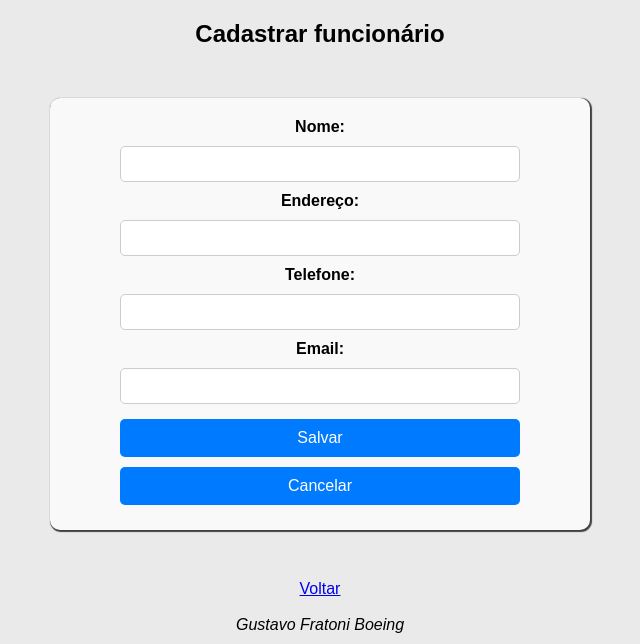
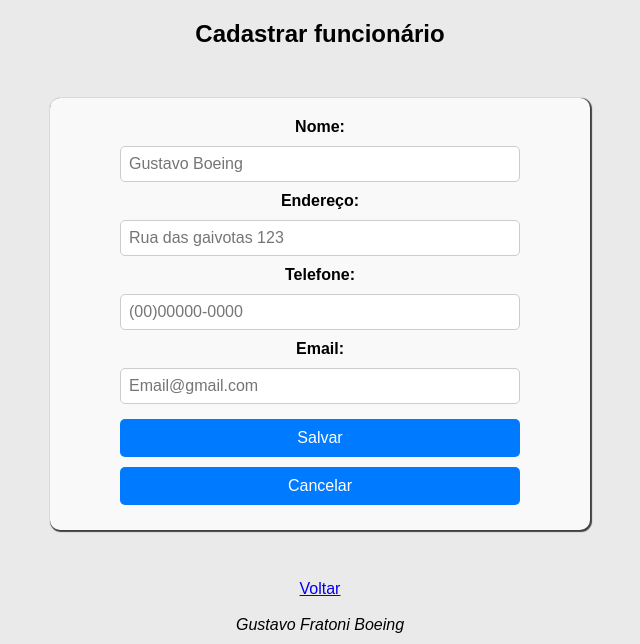
Before and after one commit to gustavoboeing12/gustavo_f_boeing_prova, a PHP site: page /cadastro_funcionario.php in a window 1280 px wide. Shown: the part 56-700 px from the top of the page, without its empty margins (320-960 px from the left). Run offline with PHP 8.4, Linux system fonts and the light colour scheme; a user stored in the database is signed in.

Commit message:
Nova validação cadastro funcionário

```diff
--- a/MaterialApoio/MaterialApoio/cadastro_funcionario.php
+++ b/MaterialApoio/MaterialApoio/cadastro_funcionario.php
@@ -56,16 +56,16 @@ if($_SERVER["REQUEST_METHOD"] == "POST"){
 
      <form action="cadastro_funcionario.php" method="POST">
         <label for="nome_funcionario">Nome: </label>
-        <input type="text" id="nome_funcionario" name="nome_funcionario" minlength="3" required/>
+        <input type="text" id="nome_funcionario" name="nome_funcionario" title="Apenas letras" placeholder="Gustavo Boeing" minlength="3" required pattern="[A-Za-zÁ-ÿ\s]+"/>
 
         <label for="endereco">Endereço: </label>
-        <input type="text" id="endereco" name="endereco" minlength="5" required/>
+        <input type="text" id="endereco" name="endereco" title="Mínimo de 5 letras" placeholder="Rua das gaivotas 123" minlength="5" required/>
 
         <label for="telefone">Telefone:</label>
-        <input type="text" id="telefone" name="telefone" class="phone" size="15" maxlength="15" required/>
+        <input type="text" id="telefone" name="telefone" class="phone" placeholder="(00)00000-0000" size="15" maxlength="15" required/>
 
         <label for="email">Email: </label>
-        <input type="email" id="email" name="email" minlength="5" required/>
+        <input type="email" id="email" name="email" title="Coloque um email válido" placeholder="Email@gmail.com" minlength="5" required/>
 
         <button type="submit" onclick return="validarCadastroFuncionario()">Salvar</button>
         <button type="reset">Cancelar</button>
```
